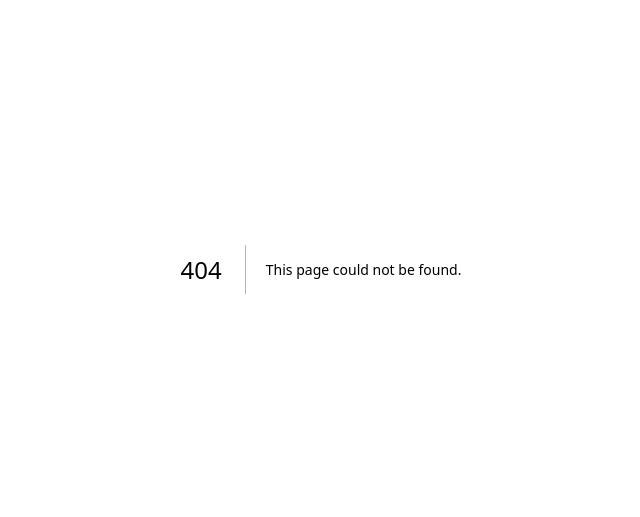
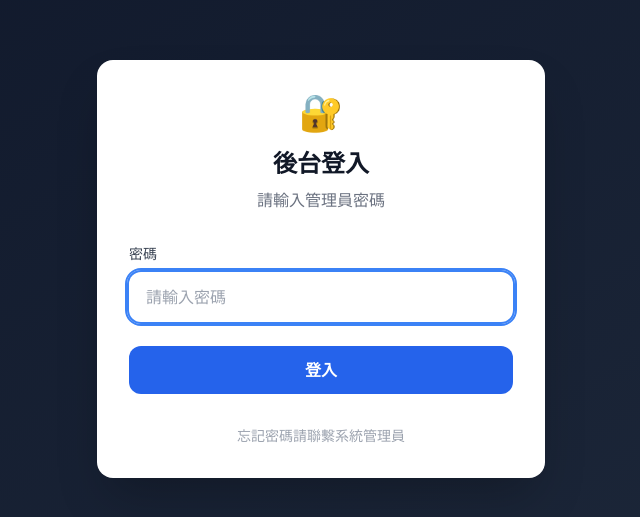
Before and after one commit to yangtinglin69/plan260119-v2, a Next.js app: page /admin-login in a window 1280 px wide. Before the commit this address had no page. Shown: the part 131-648 px from the top of the page, without its empty margins (319-959 px from the left). Built offline with nearby package versions, Linux system fonts and the light colour scheme.

Commit message:
Add files via upload

```diff
--- /dev/null
+++ b/src/app/admin-login/page.tsx
@@ -0,0 +1,89 @@
+'use client';
+
+import { useState } from 'react';
+import { useRouter, useSearchParams } from 'next/navigation';
+
+export default function AdminLoginPage() {
+  const [password, setPassword] = useState('');
+  const [error, setError] = useState('');
+  const [loading, setLoading] = useState(false);
+  const router = useRouter();
+  const searchParams = useSearchParams();
+
+  async function handleSubmit(e: React.FormEvent) {
+    e.preventDefault();
+    setLoading(true);
+    setError('');
+
+    try {
+      const res = await fetch('/api/admin-auth', {
+        method: 'POST',
+        headers: { 'Content-Type': 'application/json' },
+        body: JSON.stringify({ password }),
+      });
+
+      const data = await res.json();
+
+      if (data.success) {
+        // 登入成功，導向原本要去的頁面或預設 /admin
+        const from = searchParams.get('from') || '/admin';
+        router.push(from);
+        router.refresh();
+      } else {
+        setError('密碼錯誤');
+      }
+    } catch (err) {
+      setError('登入失敗，請稍後再試');
+    } finally {
+      setLoading(false);
+    }
+  }
+
+  return (
+    <div className="min-h-screen flex items-center justify-center bg-gradient-to-br from-slate-900 to-slate-800">
+      <div className="bg-white rounded-2xl shadow-2xl p-8 w-full max-w-md mx-4">
+        <div className="text-center mb-8">
+          <div className="text-4xl mb-4">🔐</div>
+          <h1 className="text-2xl font-bold text-gray-900">後台登入</h1>
+          <p className="text-gray-500 mt-2">請輸入管理員密碼</p>
+        </div>
+
+        <form onSubmit={handleSubmit} className="space-y-6">
+          <div>
+            <label htmlFor="password" className="block text-sm font-medium text-gray-700 mb-2">
+              密碼
+            </label>
+            <input
+              type="password"
+              id="password"
+              value={password}
+              onChange={(e) => setPassword(e.target.value)}
+              className="w-full px-4 py-3 border border-gray-300 rounded-xl focus:ring-2 focus:ring-blue-500 focus:border-transparent transition"
+              placeholder="請輸入密碼"
+              required
+              autoFocus
+            />
+          </div>
+
+          {error && (
+            <div className="bg-red-50 text-red-600 px-4 py-3 rounded-xl text-sm">
+              ⚠️ {error}
+            </div>
+          )}
+
+          <button
+            type="submit"
+            disabled={loading}
+            className="w-full bg-blue-600 text-white py-3 px-4 rounded-xl font-semibold hover:bg-blue-700 transition disabled:opacity-50 disabled:cursor-not-allowed"
+          >
+            {loading ? '登入中...' : '登入'}
+          </button>
+        </form>
+
+        <p className="text-center text-gray-400 text-sm mt-8">
+          忘記密碼請聯繫系統管理員
+        </p>
+      </div>
+    </div>
+  );
+}
```
